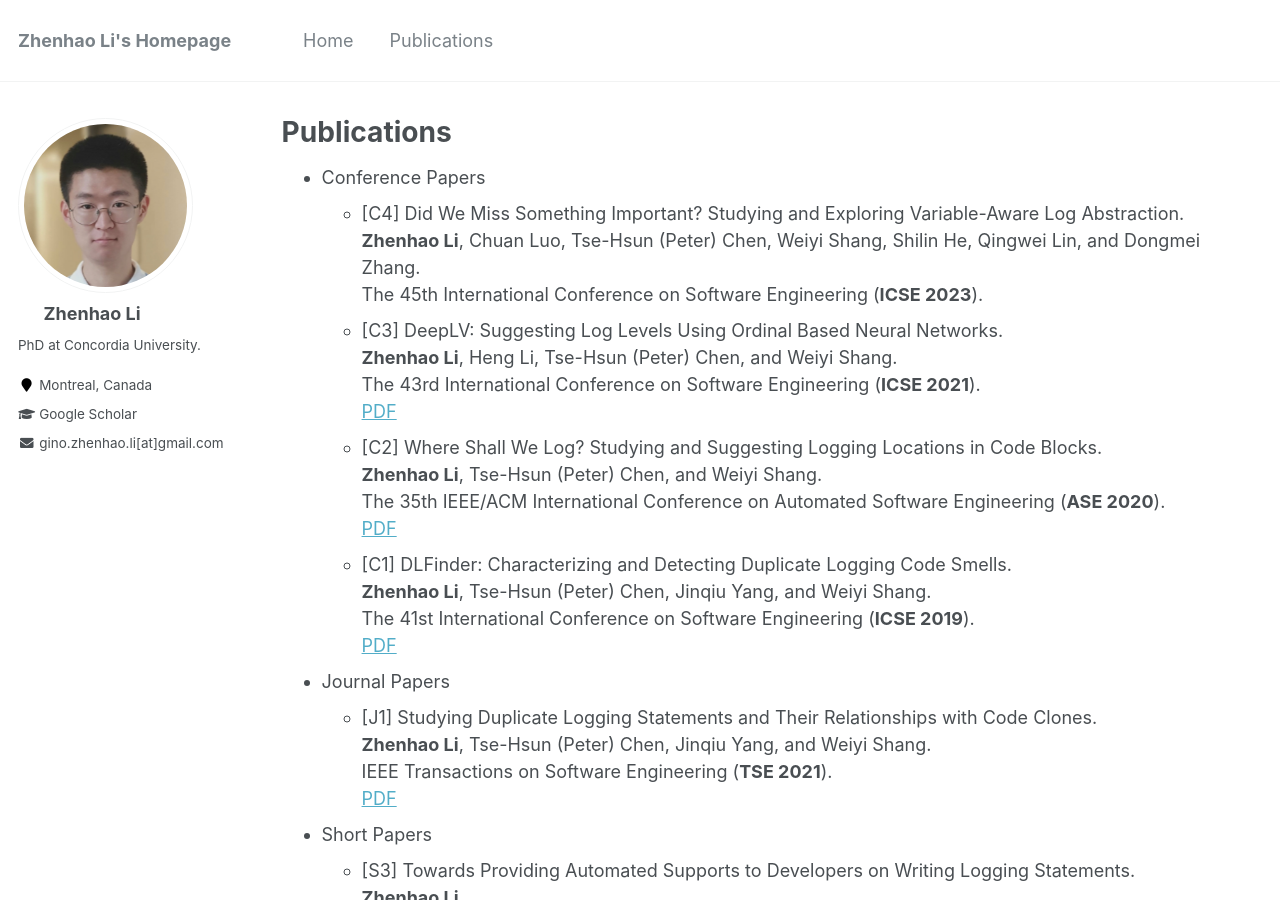
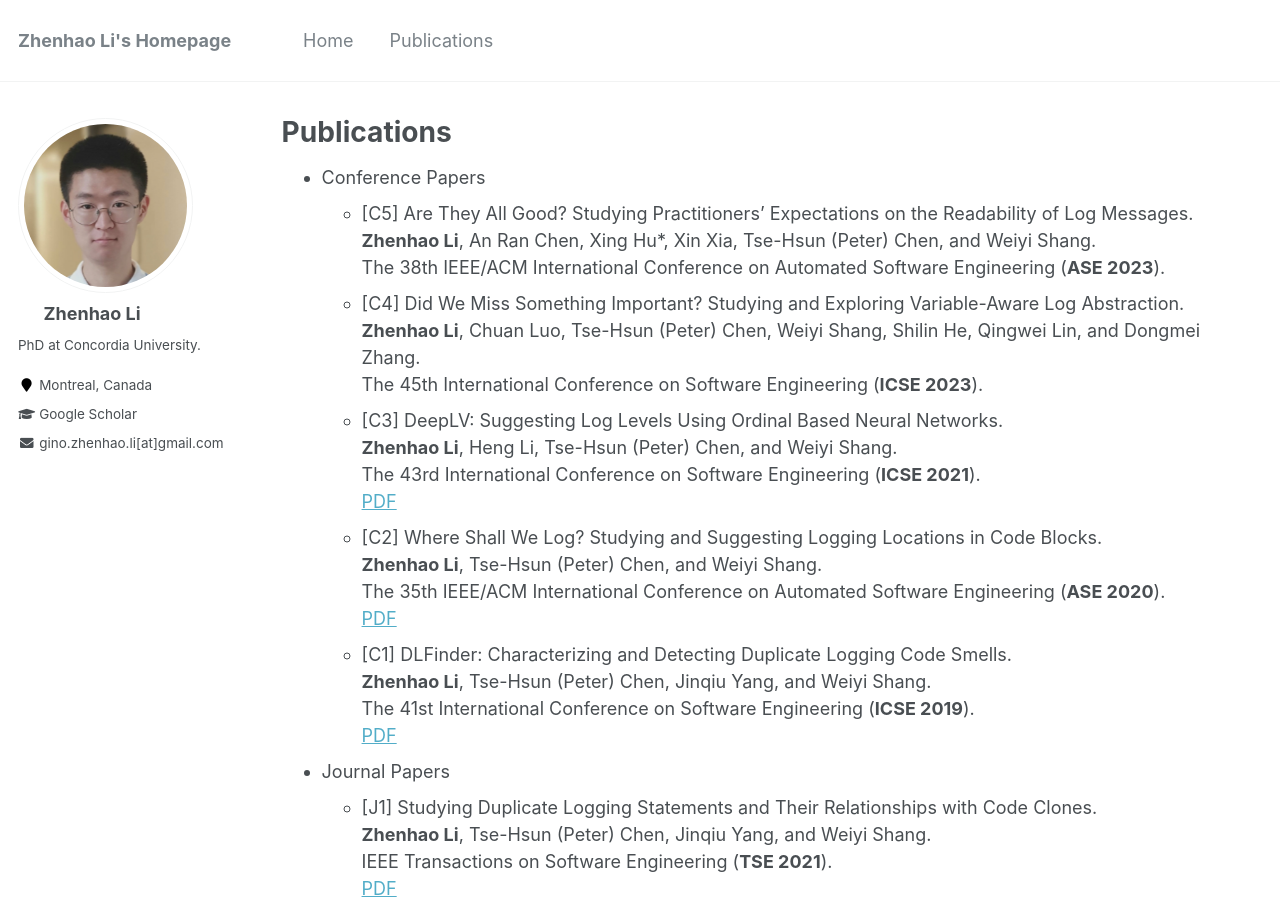
Before and after one commit to ginolzh/ginolzh.github.io, a Jekyll site: the page built from _pages/publications.md, in a window 1280 px wide and 900 px high. Built offline with Jekyll 4.4.1, drawn with Linux system fonts in a browser that asks for light colours.

Commit message:
Update publications.md

```diff
--- a/_pages/publications.md
+++ b/_pages/publications.md
@@ -6,6 +6,9 @@ author_profile: true
 ---
 
 * Conference Papers
+  * [C5] Are They All Good? Studying Practitioners' Expectations on the Readability of Log Messages.\
+  **Zhenhao Li**, An Ran Chen, Xing Hu*, Xin Xia, Tse-Hsun (Peter) Chen, and Weiyi Shang.\
+  The 38th IEEE/ACM International Conference on Automated Software Engineering (**ASE 2023**).
   * [C4] Did We Miss Something Important? Studying and Exploring Variable-Aware Log Abstraction.\
   **Zhenhao Li**, Chuan Luo, Tse-Hsun (Peter) Chen, Weiyi Shang, Shilin He, Qingwei Lin, and Dongmei Zhang.\
   The 45th International Conference on Software Engineering (**ICSE 2023**).
```
